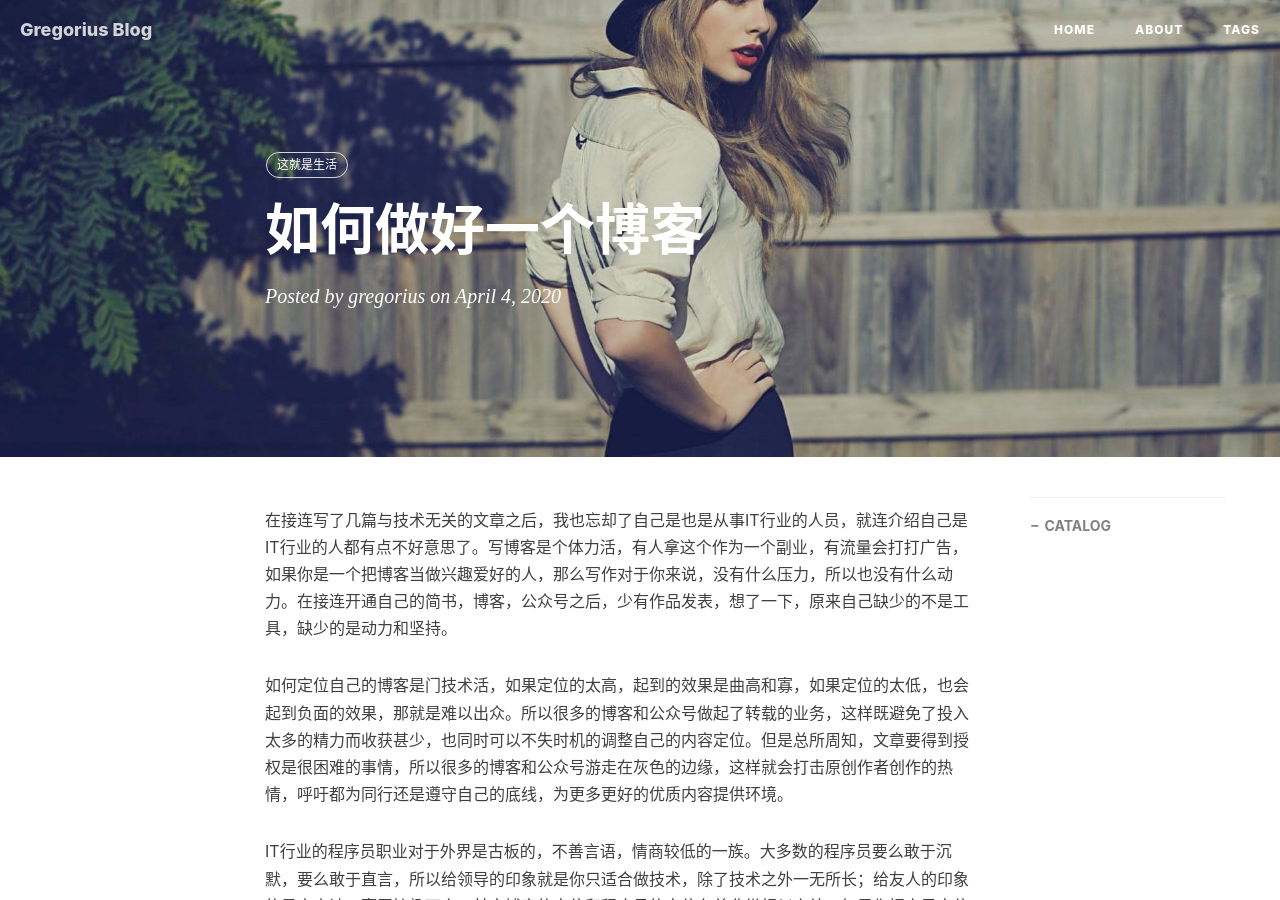
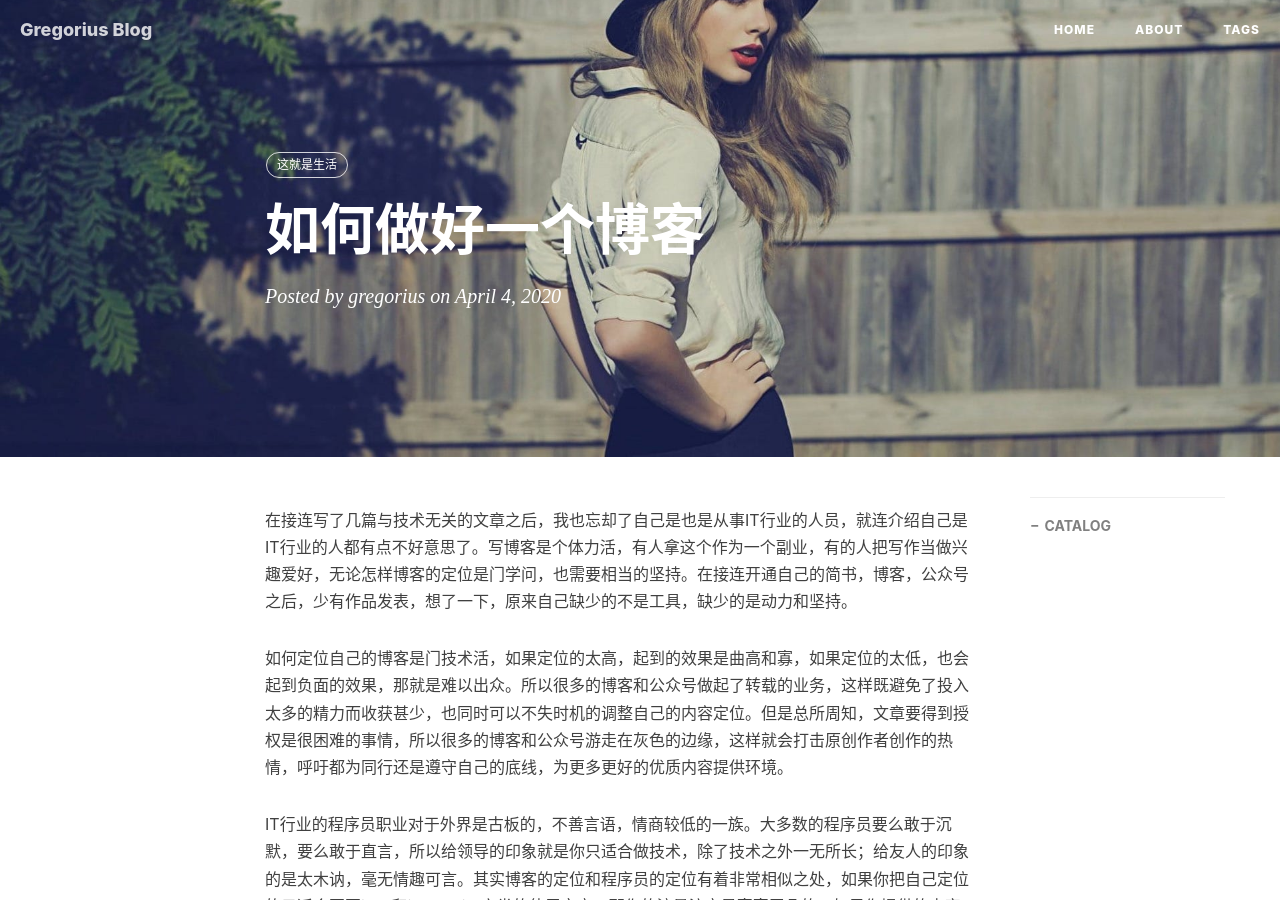
Before and after one commit to gregoriusxu/gregoriusxu.github.io, a Jekyll site: the page built from _posts/2020-04-04-如何做好一个博客.md, in a window 1280 px wide and 900 px high. Built offline with Jekyll 4.4.1, drawn with Linux system fonts in a browser that asks for light colours; nearby versions of some CDN libraries; comment, search, counter and statistics services are not loaded.

Commit message:
new post

```diff
--- a/_posts/2020-04-04-如何做好一个博客.md
+++ b/_posts/2020-04-04-如何做好一个博客.md
@@ -10,7 +10,7 @@ tags:
     - 这就是生活
 ---
 
-在接连写了几篇与技术无关的文章之后，我也忘却了自己是也是从事IT行业的人员，就连介绍自己是IT行业的人都有点不好意思了。写博客是个体力活，有人拿这个作为一个副业，有流量会打打广告，如果你是一个把博客当做兴趣爱好的人，那么写作对于你来说，没有什么压力，所以也没有什么动力。在接连开通自己的简书，博客，公众号之后，少有作品发表，想了一下，原来自己缺少的不是工具，缺少的是动力和坚持。
+在接连写了几篇与技术无关的文章之后，我也忘却了自己是也是从事IT行业的人员，就连介绍自己是IT行业的人都有点不好意思了。写博客是个体力活，有人拿这个作为一个副业，有的人把写作当做兴趣爱好，无论怎样博客的定位是门学问，也需要相当的坚持。在接连开通自己的简书，博客，公众号之后，少有作品发表，想了一下，原来自己缺少的不是工具，缺少的是动力和坚持。
 
 如何定位自己的博客是门技术活，如果定位的太高，起到的效果是曲高和寡，如果定位的太低，也会起到负面的效果，那就是难以出众。所以很多的博客和公众号做起了转载的业务，这样既避免了投入太多的精力而收获甚少，也同时可以不失时机的调整自己的内容定位。但是总所周知，文章要得到授权是很困难的事情，所以很多的博客和公众号游走在灰色的边缘，这样就会打击原创作者创作的热情，呼吁都为同行还是遵守自己的底线，为更多更好的优质内容提供环境。
 
```
